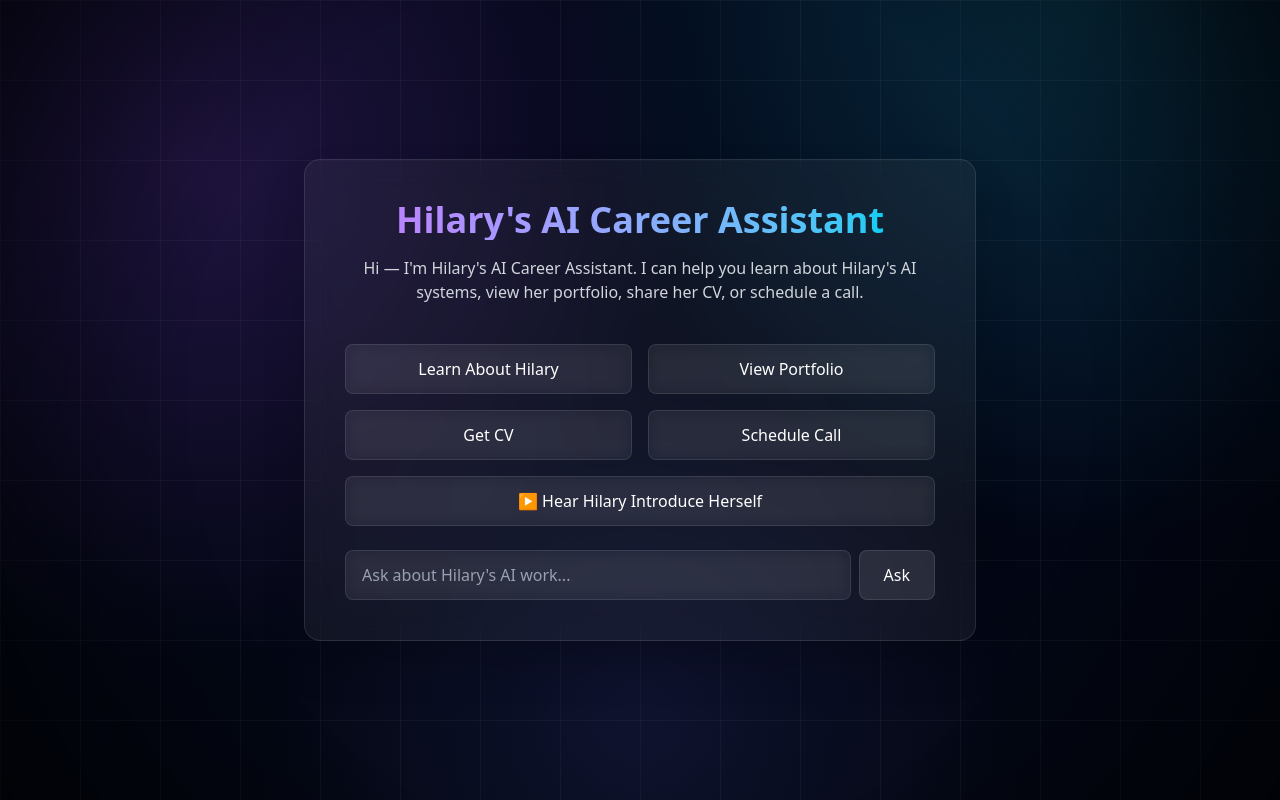
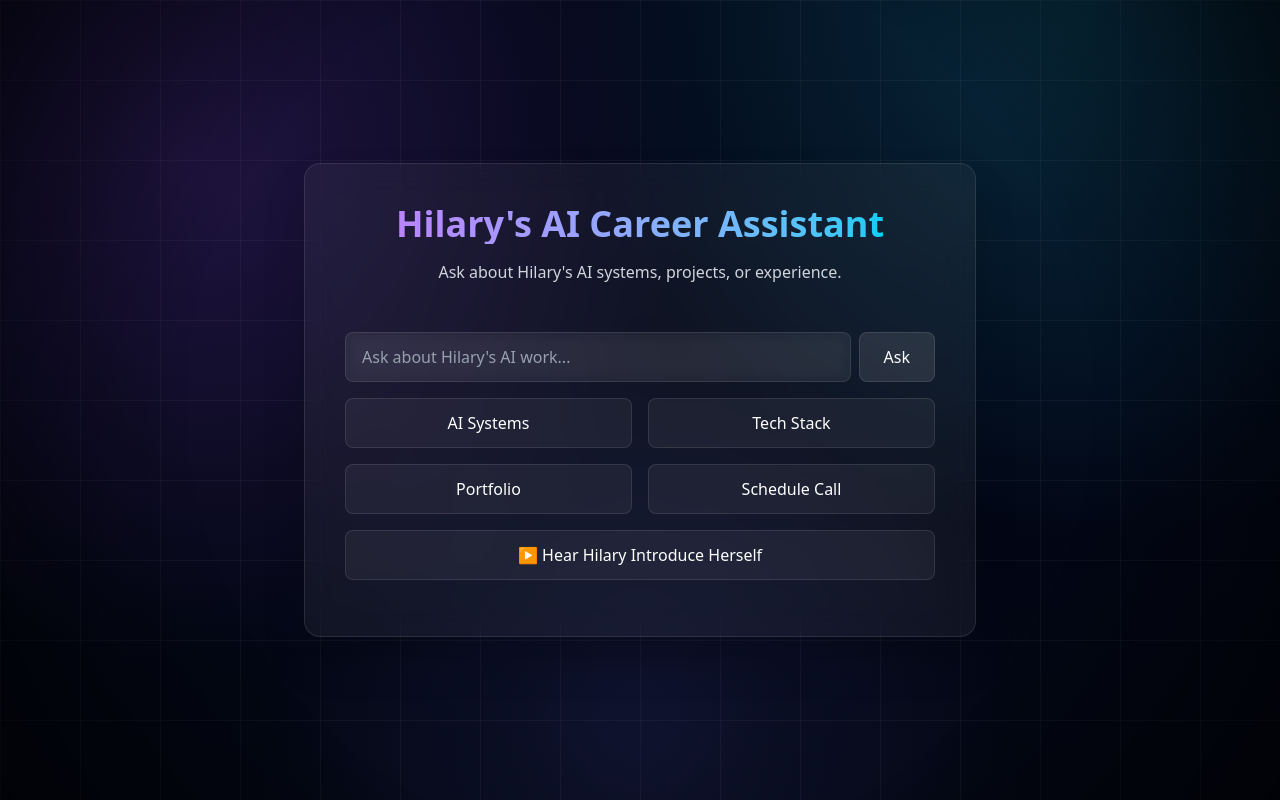
Before and after one commit to Hillariaa/ai-automation-agent, a Next.js app in the folder ai-career-agent-ui/: page / in a window 1280 px wide. Built offline with nearby package versions, Linux system fonts and the light colour scheme.

Commit message:
upgrade career assistant features

```diff
--- a/ai-career-agent-ui/app/page.tsx
+++ b/ai-career-agent-ui/app/page.tsx
@@ -1,114 +1,113 @@
 "use client";
 
-import { useState, useRef } from "react";
+import { useState } from "react";
 
 export default function Home() {
-  const [response, setResponse] = useState("");
+
+  const [messages, setMessages] = useState<any[]>([]);
   const [actions, setActions] = useState<any[]>([]);
   const [loading, setLoading] = useState(false);
   const [userInput, setUserInput] = useState("");
 
-  const responseRef = useRef<HTMLDivElement>(null);
+  async function sendMessage(message: string) {
 
-  async function sendMessage(message: string) {
+    const newMessages = [
+      ...messages,
+      { role: "user", content: message }
+    ];
+
+    setMessages(newMessages);
+    setUserInput("");
+    setLoading(true);
+    setActions([]);
+
     try {
-      setLoading(true);
-      setResponse("");
-      setActions([]);
 
       const res = await fetch(
         "https://ai-automation-agent.onrender.com/automate",
-
         {
           method: "POST",
           headers: {
-            "Content-Type": "application/json",
+            "Content-Type": "application/json"
           },
-          body: JSON.stringify({ message }),
+          body: JSON.stringify({ message })
         }
       );
 
-      if (!res.ok) {
-        throw new Error("API request failed");
-      }
-
       const data = await res.json();
 
-      setResponse(data.message || "No response received.");
+      setMessages([
+        ...newMessages,
+        { role: "assistant", content: data.message }
+      ]);
+
       setActions(data.actions || []);
+
     } catch (error) {
-      console.error(error);
 
-      setResponse(
-        "The AI agent is waking up. Please try again in a moment."
-      );
-    } finally {
-      setLoading(false);
+      setMessages([
+        ...newMessages,
+        {
+          role: "assistant",
+          content: "The AI agent is waking up. Please try again in a moment."
+        }
+      ]);
 
-      setTimeout(() => {
-        responseRef.current?.scrollIntoView({ behavior: "smooth" });
-      }, 100);
     }
+
+    setLoading(false);
   }
 
   function handleAsk() {
     if (!userInput.trim()) return;
     sendMessage(userInput);
-    setUserInput("");
   }
 
   return (
     <main className="min-h-screen flex items-center justify-center text-white grid-background">
+
       <div className="w-full max-w-2xl p-10 rounded-2xl backdrop-blur-lg bg-white/5 border border-white/10 shadow-2xl">
 
         <h1 className="text-4xl font-bold text-center mb-4 bg-gradient-to-r from-purple-400 to-cyan-400 text-transparent bg-clip-text">
           Hilary's AI Career Assistant
         </h1>
 
-        <p className="text-center text-gray-300 mb-10">
-          Hi — I'm Hilary's AI Career Assistant. I can help you learn about Hilary's AI systems, view her portfolio, share her CV, or schedule a call.
+        <p className="text-center text-gray-300 mb-6">
+          Ask about Hilary's AI systems, projects, or experience.
         </p>
 
-        <div className="grid grid-cols-2 gap-4">
+        {/* Chat messages */}
 
-          <button
-            onClick={() => sendMessage("yes")}
-            className="px-6 py-3 bg-white/5 border border-white/10 rounded-lg hover:bg-white/10 transition backdrop-blur-sm"
-          >
-            Learn About Hilary
-          </button>
+        <div className="space-y-4 mb-6 max-h-[400px] overflow-y-auto">
 
-          <button
-            onClick={() => sendMessage("portfolio")}
-            className="px-6 py-3 bg-white/5 border border-white/10 rounded-lg hover:bg-white/10 transition backdrop-blur-sm"
-          >
-            View Portfolio
-          </button>
+          {messages.map((msg, i) => (
 
-          <button
-            onClick={() => sendMessage("cv")}
-            className="px-6 py-3 bg-white/5 border border-white/10 rounded-lg hover:bg-white/10 transition backdrop-blur-sm"
-          >
-            Get CV
-          </button>
+            <div
+              key={i}
+              className={`p-4 rounded-lg border border-white/10 ${
+                msg.role === "user"
+                  ? "bg-white/10 text-right"
+                  : "bg-black/40"
+              }`}
+            >
+              <div className="whitespace-pre-line">
+                {msg.content}
+                </div>
+            </div>
 
-          <button
-            onClick={() => sendMessage("schedule")}
-            className="px-6 py-3 bg-white/5 border border-white/10 rounded-lg hover:bg-white/10 transition backdrop-blur-sm"
-          >
-            Schedule Call
-          </button>
+          ))}
 
-          <button
-            onClick={() => sendMessage("audio")}
-            className="px-6 py-3 bg-white/5 border border-white/10 rounded-lg hover:bg-white/10 transition backdrop-blur-sm col-span-2"
-          >
-            ▶ Hear Hilary Introduce Herself
-          </button>
+          {loading && (
+            <div className="text-gray-400 animate-pulse">
+              Assistant is typing...
+            </div>
+          )}
 
         </div>
 
-        <div className="mt-6 flex gap-2">
+        {/* Input */}
+
+        <div className="flex gap-2 mb-4">
 
           <input
             value={userInput}
@@ -126,34 +125,58 @@ export default function Home() {
 
         </div>
 
-        {loading && (
-          <div className="mt-8 text-gray-400 animate-pulse text-center">
-            Hilary AI Career Assistant is typing...
-          </div>
-        )}
+        {/* Quick buttons */}
 
-        {response && !loading && (
-          <div ref={responseRef}>
+        <div className="grid grid-cols-2 gap-4 mb-4">
 
-            <div className="w-full flex justify-center mt-8">
-              <div className="w-[300px] h-[2px] bg-gradient-to-r from-transparent via-purple-500 to-transparent"/>
-            </div>
+          <button
+            onClick={() => sendMessage("What AI systems has Hilary built?")}
+            className="px-6 py-3 bg-white/5 border border-white/10 rounded-lg hover:bg-white/10 transition"
+          >
+            AI Systems
+          </button>
 
-            <div className="mt-8 p-6 rounded-lg bg-black/40 border border-white/10 whitespace-pre-line text-gray-200">
-              {response}
-            </div>
+          <button
+            onClick={() => sendMessage("What tech stack does Hilary use?")}
+            className="px-6 py-3 bg-white/5 border border-white/10 rounded-lg hover:bg-white/10 transition"
+          >
+            Tech Stack
+          </button>
 
-          </div>
-        )}
+          <button
+            onClick={() => sendMessage("portfolio")}
+            className="px-6 py-3 bg-white/5 border border-white/10 rounded-lg hover:bg-white/10 transition"
+          >
+            Portfolio
+          </button>
 
-        {actions.length > 0 && !loading && (
-          <div className="flex flex-wrap gap-4 mt-6 justify-center">
+          <button
+            onClick={() => sendMessage("schedule")}
+            className="px-6 py-3 bg-white/5 border border-white/10 rounded-lg hover:bg-white/10 transition"
+          >
+            Schedule Call
+          </button>
+
+          <button
+          onClick={() => sendMessage("audio")}
+          className="px-6 py-3 bg-white/5 border border-white/10 rounded-lg hover:bg-white/10 transition col-span-2"
+          >
+            ▶ Hear Hilary Introduce Herself
+            </button>
+
+        </div>
+
+        {/* Actions returned from API */}
+
+        {actions.length > 0 && (
+
+          <div className="flex flex-wrap gap-4 justify-center">
 
             {actions.map((action, index) => (
 
               action.url && action.url.includes(".mp3") ? (
 
-                <audio key={index} controls className="mt-4">
+                <audio key={index} controls>
                   <source src={action.url} type="audio/mpeg" />
                 </audio>
 
@@ -163,8 +186,7 @@ export default function Home() {
                   key={index}
                   href={action.url}
                   target="_blank"
-                  rel="noopener noreferrer"
-                  className="px-6 py-3 bg-white/5 border border-white/10 rounded-lg hover:bg-white/10 transition backdrop-blur-sm"
+                  className="px-6 py-3 bg-white/5 border border-white/10 rounded-lg hover:bg-white/10 transition"
                 >
                   {action.label}
                 </a>
@@ -174,7 +196,7 @@ export default function Home() {
                 <button
                   key={index}
                   onClick={() => sendMessage(action.message)}
-                  className="px-6 py-3 bg-white/5 border border-white/10 rounded-lg hover:bg-white/10 transition backdrop-blur-sm"
+                  className="px-6 py-3 bg-white/5 border border-white/10 rounded-lg hover:bg-white/10 transition"
                 >
                   {action.label}
                 </button>
@@ -184,9 +206,11 @@ export default function Home() {
             ))}
 
           </div>
+
         )}
 
       </div>
+
     </main>
   );
 }
```
Also changed, not shown: 2 other files (tests, documents, lock files or other folders).
